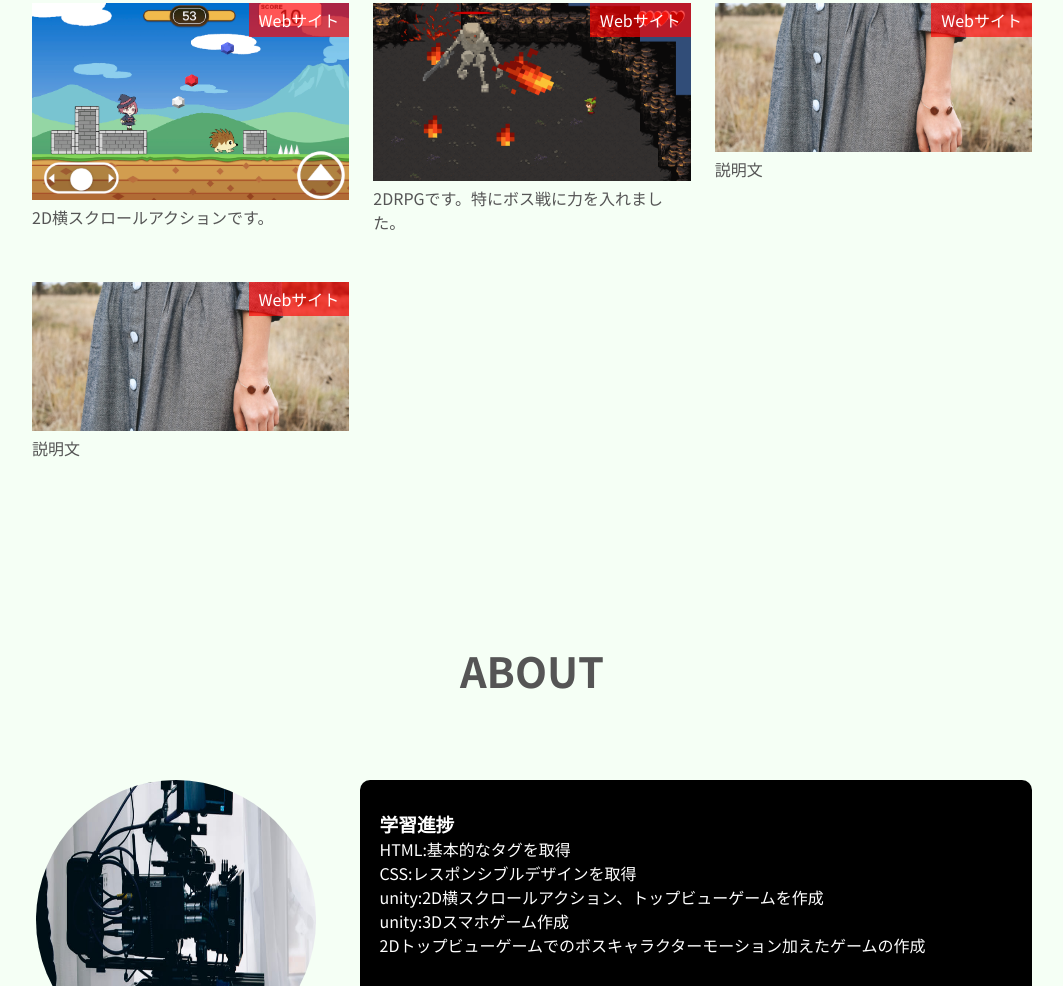
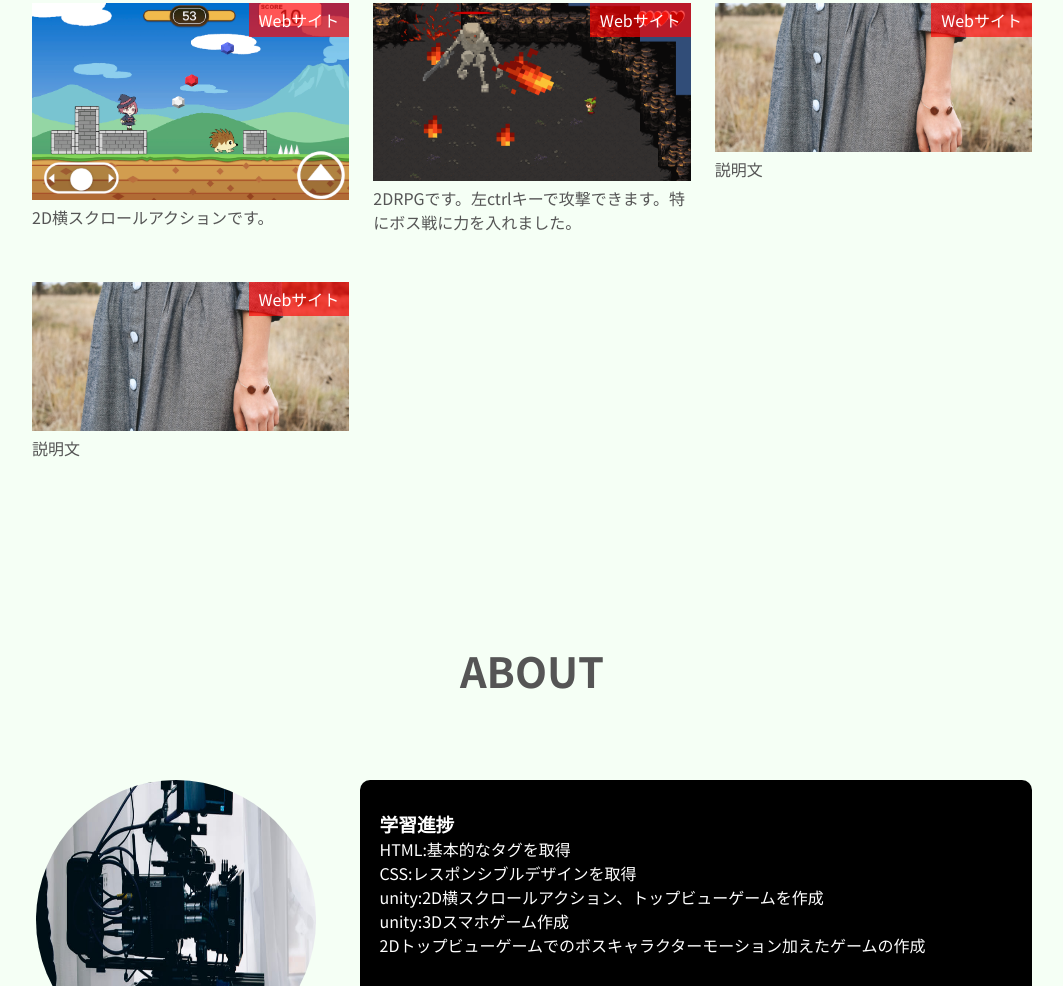
Before and after one commit to m-s16/myhp, a plain HTML site: page index.html in a window 1280 px wide. Shown: the part 1117-2103 px from the top of the page, without its empty margins (108-1171 px from the left). Drawn offline with Linux system fonts and the light colour scheme.

Commit message:
Update index.html

```diff
--- a/index.html
+++ b/index.html
@@ -42,7 +42,7 @@
                 <a href="work2/work2.html">
                     <img src="images/sample2_1.png" alt="作品1">
                     <span>Webサイト</span>
-                    <p>2DRPGです。特にボス戦に力を入れました。</p>
+                    <p>2DRPGです。左ctrlキーで攻撃できます。特にボス戦に力を入れました。</p>
                 </a>
                 <a href="">
                     <img src="images/sample2.jpg" alt="作品1">
```
